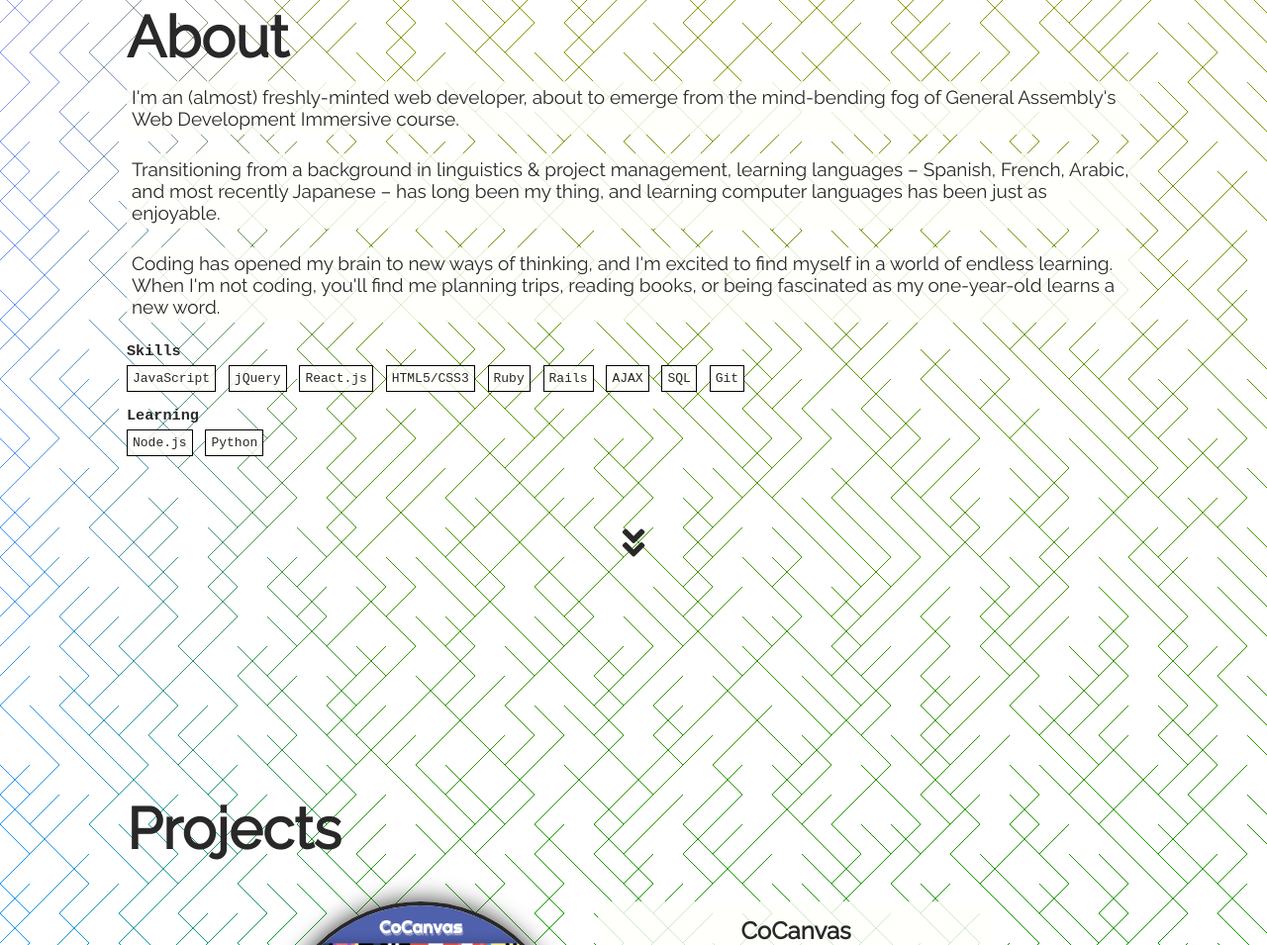
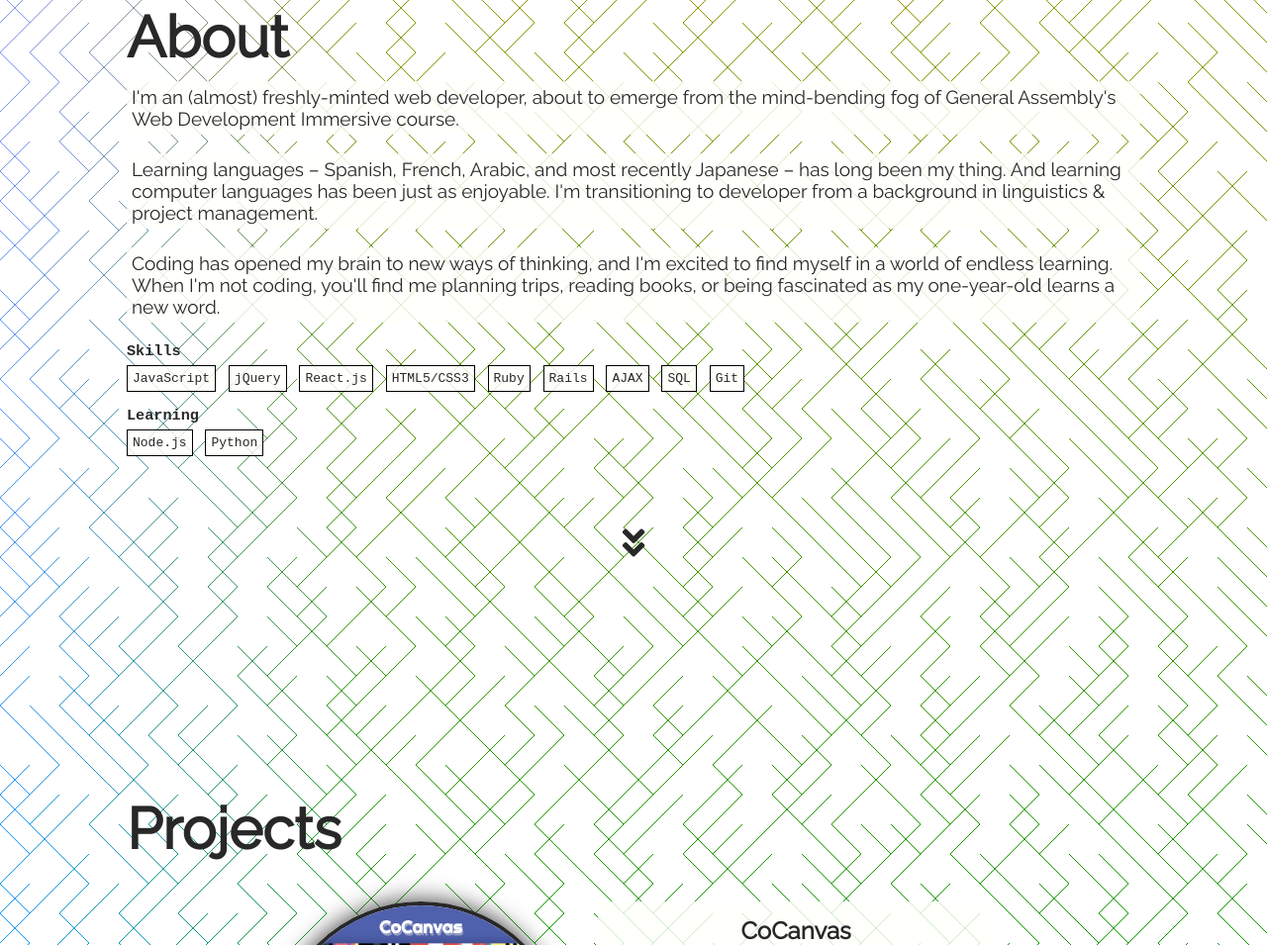
Before and after one commit to katshaze/katshaze.github.io, a plain HTML site: page index.html in a window 1280 px wide. Shown: the part 877-1832 px from the top of the page at 99% size. Drawn offline with Linux system fonts and the light colour scheme.

Commit message:
updates to about content

```diff
--- a/index.html
+++ b/index.html
@@ -49,7 +49,7 @@
           <h1 id="about-heading">About</h1>
           <div class="about-info">
             <p class="one">I'm an (almost) freshly-minted web developer, about to emerge from the mind-bending fog of General Assembly's Web Development Immersive course.</p>
-            <p>Transitioning from a background in linguistics & project management, learning languages – Spanish, French, Arabic, and most recently Japanese – has long been my thing, and learning computer languages has been just as enjoyable.</p>
+            <p>Learning languages – Spanish, French, Arabic, and most recently Japanese – has long been my thing. And learning computer languages has been just as enjoyable. I'm transitioning to developer from a background in linguistics & project management.</p>
             <p>Coding has opened my brain to new ways of thinking, and I'm excited to find myself in a world of endless learning. When I'm not coding, you'll find me planning trips, reading books, or being fascinated as my one-year-old learns a new word.</p>
           </div>
           <div class="skills">
```
